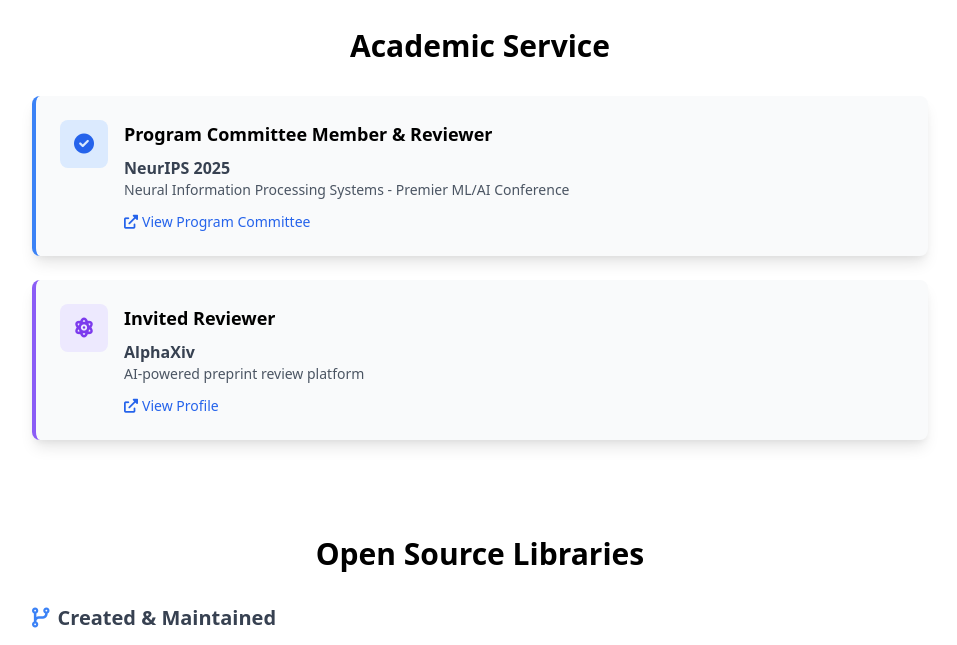
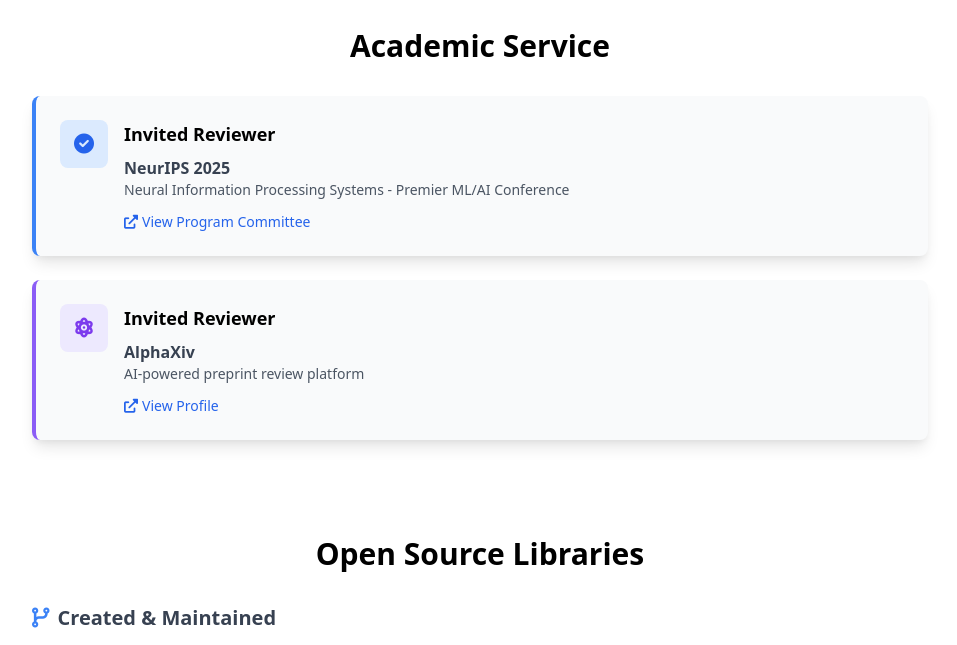
Before and after one commit to kuppulur/kuppulur.github.io, a plain HTML site: page index.html in a window 1280 px wide. Shown: the part 4200-4845 px from the top of the page, without its empty margins (160-1117 px from the left). Drawn offline with nearby package versions, Linux system fonts and the light colour scheme.

Commit message:
Update index.html

```diff
--- a/index.html
+++ b/index.html
@@ -404,7 +404,7 @@
                                 </div>
                             </div>
                             <div class="flex-grow">
-                                <h3 class="font-bold text-lg mb-2">Program Committee Member & Reviewer</h3>
+                                <h3 class="font-bold text-lg mb-2">Invited Reviewer</h3>
                                 <div class="mb-3">
                                     <p class="text-gray-700 font-semibold">NeurIPS 2025</p>
                                     <p class="text-sm text-gray-600">Neural Information Processing Systems - Premier ML/AI Conference</p>
```
